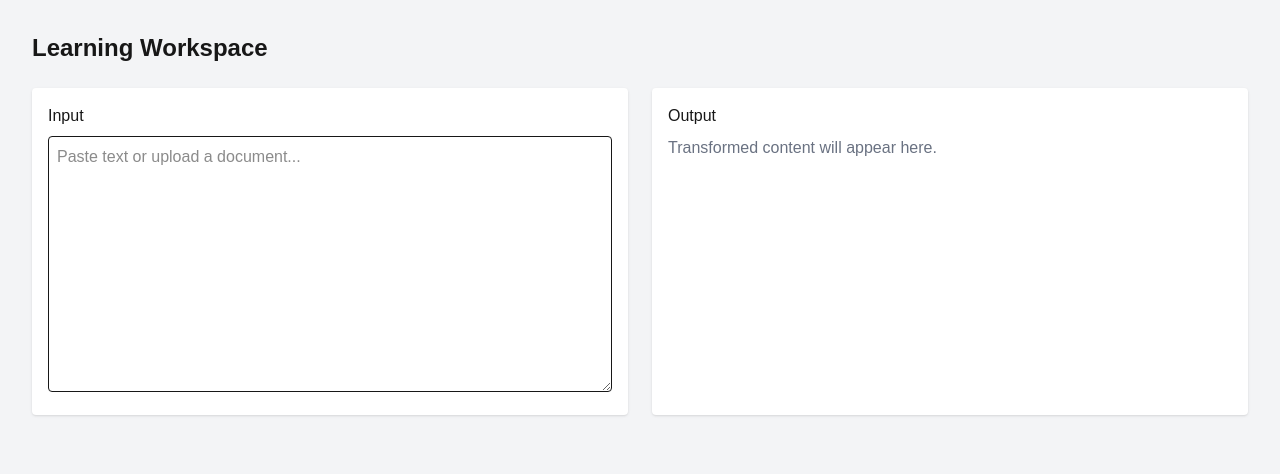
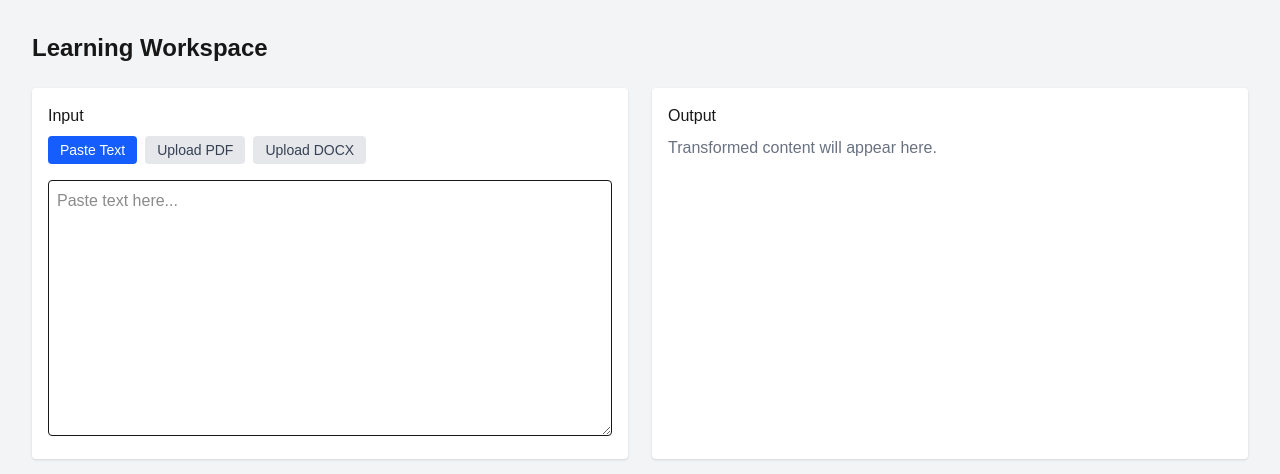
Before and after one commit to dipteshhh/senior-design-LearnEase, a Next.js app: page /workspace in a window 1280 px wide. Shown: the top 474 px of the page. Built offline with nearby package versions, Linux system fonts and the light colour scheme.

Commit message:
Add tab-based input UI for text, PDF, and DOCX

```diff
--- a/src/app/workspace/page.tsx
+++ b/src/app/workspace/page.tsx
@@ -1,3 +1,4 @@
+import InputTabs from "@/components/InputTabs";
 export default function Workspace() {
   return (
     <div className="min-h-screen p-8 bg-gray-100">
@@ -6,10 +7,7 @@ export default function Workspace() {
       <div className="grid grid-cols-2 gap-6">
         <div className="bg-white p-4 rounded shadow">
           <h3 className="font-medium mb-2">Input</h3>
-          <textarea
-            className="w-full h-64 border rounded p-2"
-            placeholder="Paste text or upload a document..."
-          />
+          <InputTabs />
         </div>
 
         <div className="bg-white p-4 rounded shadow">
--- /dev/null
+++ b/src/components/InputTabs.tsx
@@ -0,0 +1,46 @@
+"use client";
+
+import { useState } from "react";
+
+const tabs = ["Paste Text", "Upload PDF", "Upload DOCX"];
+
+export default function InputTabs() {
+  const [activeTab, setActiveTab] = useState("Paste Text");
+
+  return (
+    <div>
+      {/* Tabs */}
+      <div className="flex gap-2 mb-4">
+        {tabs.map((tab) => (
+          <button
+            key={tab}
+            onClick={() => setActiveTab(tab)}
+            className={`px-3 py-1 rounded text-sm ${
+              activeTab === tab
+                ? "bg-blue-600 text-white"
+                : "bg-gray-200 text-gray-700"
+            }`}
+          >
+            {tab}
+          </button>
+        ))}
+      </div>
+
+      {/* Tab Content */}
+      {activeTab === "Paste Text" && (
+        <textarea
+          className="w-full h-64 border rounded p-2"
+          placeholder="Paste text here..."
+        />
+      )}
+
+      {activeTab === "Upload PDF" && (
+        <input type="file" accept=".pdf" />
+      )}
+
+      {activeTab === "Upload DOCX" && (
+        <input type="file" accept=".docx" />
+      )}
+    </div>
+  );
+}
```
